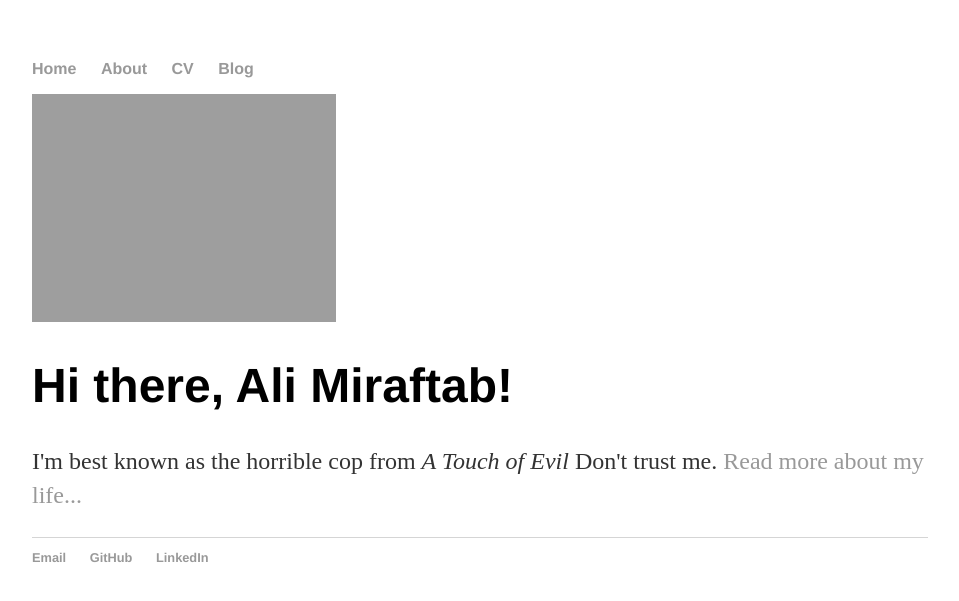
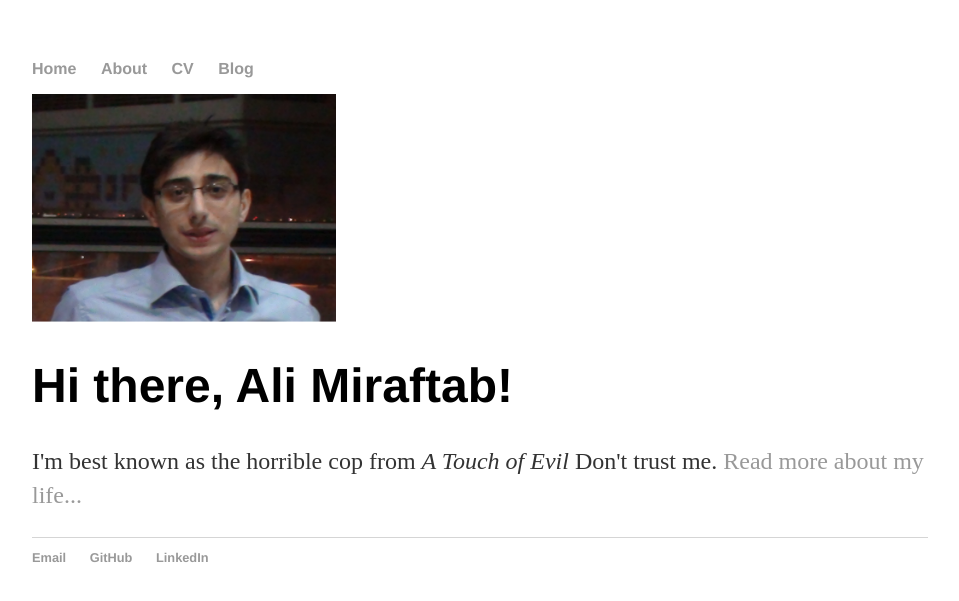
Before and after one commit to AliMiraftab/AliMiraftab.github.io, a Jekyll site: the page built from index.html, in a window 1280 px wide. Shown: the top 601 px of the page, without its empty margins (160-1119 px from the left). Built offline with Jekyll 4.4.1, drawn with Linux system fonts in a browser that asks for light colours.

Commit message:
Update default.html

```diff
--- a/_layouts/default.html
+++ b/_layouts/default.html
@@ -15,7 +15,7 @@
 	        		<li><a href="/blog">Blog</a></li>
 	    		</ul>
 			</nav>
-			<img src="/pic/A;o_memorial.png" alt="Mountain View" style="width:304px;height:228px;">
+			<img src="/pic/Ali_memorial.png" alt="Mountain View" style="width:304px;height:228px;">
 			<div class="container">
 
 			{{ content }}
```
